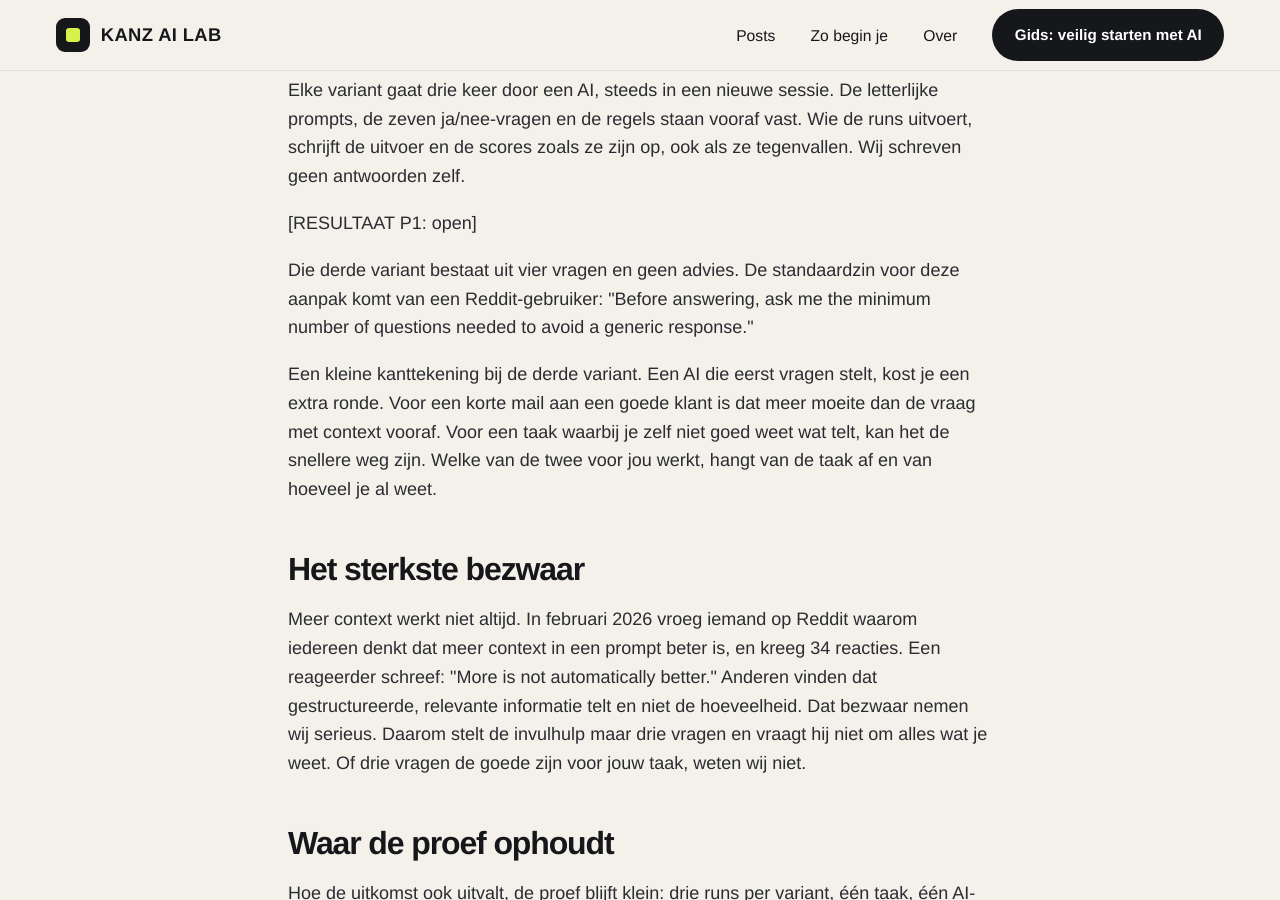
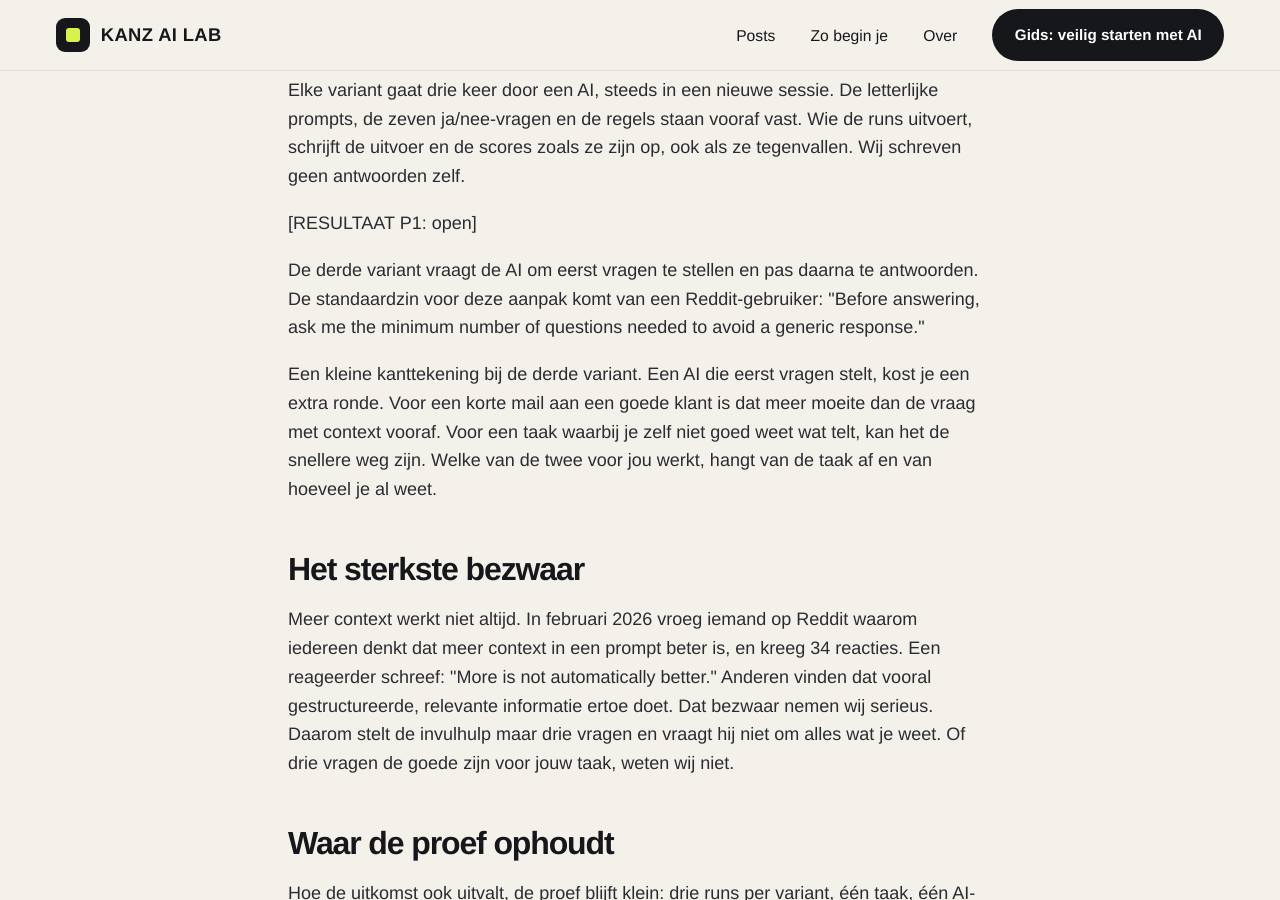
Before and after one commit to kanz-ai-lab-nl/kanz-ai-lab-nl.github.io, a Jekyll site: the page ai-antwoord-algemeen/index.html, which Jekyll copies as it is, in a window 1280 px wide and 900 px high, scrolled down 1312 px. Built offline with Jekyll 4.4.1, drawn with Linux system fonts in a browser that asks for light colours.

Commit message:
Update text in index.html for clarity and context

```diff
--- a/ai-antwoord-algemeen/index.html
+++ b/ai-antwoord-algemeen/index.html
@@ -32,10 +32,10 @@
 <p>Het voorbeeld is fictief: een klant die een factuur van 1.200 euro negen dagen over de termijn nog niet betaalde. Wij vergelijken drie manieren om dezelfde vraag te stellen. De eerste is kaal: "Mijn klant betaalt zijn factuur te laat. Wat moet ik doen?" De tweede zet erbij voor wie het antwoord is, wat het moet bereiken en wat de AI anders moet raden, met het verzoek om een mail. De derde is de kale vraag, met de opdracht om eerst vragen te stellen.</p>
 <p>Elke variant gaat drie keer door een AI, steeds in een nieuwe sessie. De letterlijke prompts, de zeven ja/nee-vragen en de regels staan vooraf vast. Wie de runs uitvoert, schrijft de uitvoer en de scores zoals ze zijn op, ook als ze tegenvallen. Wij schreven geen antwoorden zelf.</p>
 <p>[RESULTAAT P1: open]</p>
-<p>Die derde variant bestaat uit vier vragen en geen advies. De standaardzin voor deze aanpak komt van een Reddit-gebruiker: "Before answering, ask me the minimum number of questions needed to avoid a generic response."</p>
+<p>De derde variant vraagt de AI om eerst vragen te stellen en pas daarna te antwoorden. De standaardzin voor deze aanpak komt van een Reddit-gebruiker: "Before answering, ask me the minimum number of questions needed to avoid a generic response."</p>
 <p>Een kleine kanttekening bij de derde variant. Een AI die eerst vragen stelt, kost je een extra ronde. Voor een korte mail aan een goede klant is dat meer moeite dan de vraag met context vooraf. Voor een taak waarbij je zelf niet goed weet wat telt, kan het de snellere weg zijn. Welke van de twee voor jou werkt, hangt van de taak af en van hoeveel je al weet.</p>
 <h2>Het sterkste bezwaar</h2>
-<p>Meer context werkt niet altijd. In februari 2026 vroeg iemand op Reddit waarom iedereen denkt dat meer context in een prompt beter is, en kreeg 34 reacties. Een reageerder schreef: "More is not automatically better." Anderen vinden dat gestructureerde, relevante informatie telt en niet de hoeveelheid. Dat bezwaar nemen wij serieus. Daarom stelt de invulhulp maar drie vragen en vraagt hij niet om alles wat je weet. Of drie vragen de goede zijn voor jouw taak, weten wij niet.</p>
+<p>Meer context werkt niet altijd. In februari 2026 vroeg iemand op Reddit waarom iedereen denkt dat meer context in een prompt beter is, en kreeg 34 reacties. Een reageerder schreef: "More is not automatically better." Anderen vinden dat vooral gestructureerde, relevante informatie ertoe doet. Dat bezwaar nemen wij serieus. Daarom stelt de invulhulp maar drie vragen en vraagt hij niet om alles wat je weet. Of drie vragen de goede zijn voor jouw taak, weten wij niet.</p>
 <h2>Waar de proef ophoudt</h2>
 <p>Hoe de uitkomst ook uitvalt, de proef blijft klein: drie runs per variant, één taak, één AI-tool en een beoordeling door één lezer. Eén vraag meet iets wat in geen enkele prompt staat, namelijk of het antwoord een vervolgstap noemt als de mail niet helpt. Ze zegt niets over andere taken, andere tools of over een mail die bij een echte klant werkt.</p>
 <p>Valt het resultaat tegen, dan schrijven wij dat hier op. Een kale vraag die goed genoeg werkt, is ook een uitkomst.</p>
```
